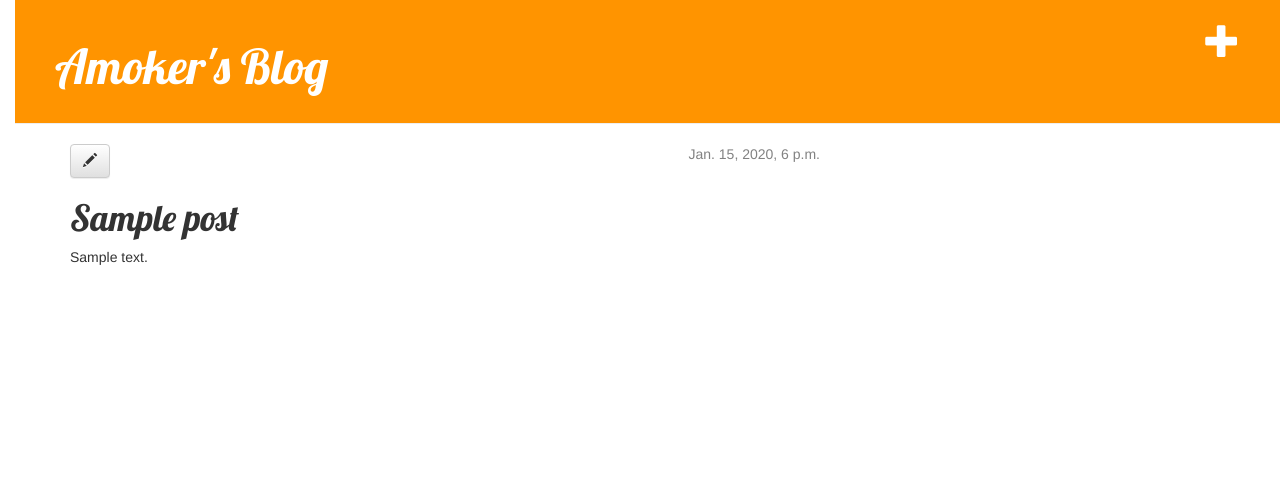
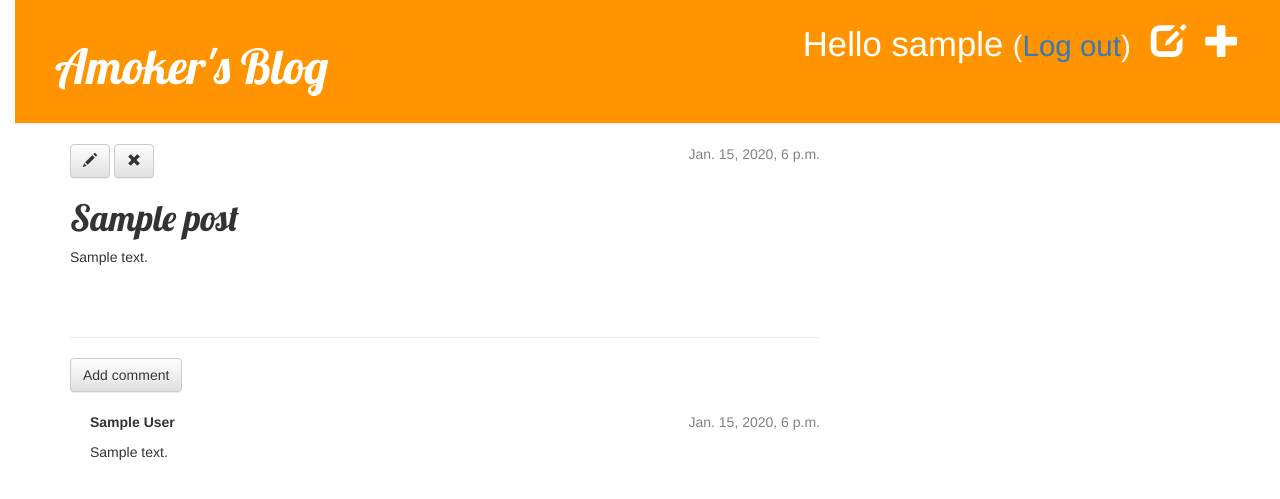
Before and after one commit to amoker/my-first-blog, a Django app: page /post/1/ in a window 1280 px wide. Shown: the top 499 px of the page. Run offline with Django 3.2, Linux system fonts and the light colour scheme; a user stored in the database is signed in; tables that the repository leaves empty hold one stand-in row (values such as "Sample post"); some libraries are stand-ins or nearby versions.

Commit message:
finish the extension

```diff
--- a/blog/admin.py
+++ b/blog/admin.py
@@ -1,5 +1,6 @@
 from django.contrib import admin
-from .models import Post
-
+from .models import Post, Comment
+# 在http://127.0.0.1:8000/admin/提供对以下模型的管理
 
 admin.site.register(Post)
+admin.site.register(Comment)
--- a/blog/models.py
+++ b/blog/models.py
@@ -15,3 +15,22 @@ class Post(models.Model):
 
     def __str__(self):
         return self.title
+
+    def approved_comments(self):
+        return self.comments.filter(approved_comment=True)
+
+
+class Comment(models.Model):
+    post = models.ForeignKey('blog.Post', related_name='comments')
+    # related_name allows us to have access to comments from within the Post model.
+    author = models.CharField(max_length=200)
+    text = models.TextField()
+    created_date = models.DateTimeField(default=timezone.now)
+    approved_comment = models.BooleanField(default=False)
+
+    def approve(self):
+        self.approved_comment = True
+        self.save()
+
+    def __str__(self):
+        return self.text
--- a/blog/static/css/blog.css
+++ b/blog/static/css/blog.css
@@ -52,3 +52,7 @@ h1, h2, h3, h4 {
 .post h1 a, .post h1 a:visited {
     color: #000000;
 }
+
+.comment {
+    margin: 20px 0px 20px 20px;
+}
--- a/blog/templates/blog/base.html
+++ b/blog/templates/blog/base.html
@@ -13,8 +13,12 @@
         <div class="page-header">
             {% if user.is_authenticated %}
                 <a href="{% url 'post_new' %}" class="top-menu"><span class="glyphicon glyphicon-plus"></span></a>
+                <a href="{% url 'post_draft_list' %}" class="top-menu"><span class="glyphicon glyphicon-edit"></span></a>
+                <p class="top-menu">Hello {{ user.username }} <small>(<a href="{% url 'logout' %}">Log out</a>)</small></p>
+            {% else %}
+                <a href="{% url 'login' %}" class="top-menu"><span class="glyphicon glyphicon-lock"></span></a>
             {% endif %}
-            <h1><a href="">Amoker's Blog</a></h1>
+            <h1><a href="{% url 'post_list' %}">Amoker's Blog</a></h1>
         </div>
         <div class="content container">
             <div class="row">
--- a/blog/templates/blog/post_detail.html
+++ b/blog/templates/blog/post_detail.html
@@ -6,9 +6,35 @@
             <div class="date">
                 {{ post.published_date }}
             </div>
+        {% else %}
+            <a class="btn btn-default" href="{% url 'post_publish' pk=post.pk %}">Publish</a>
         {% endif %}
-        <a class="btn btn-default" href="{% url 'post_edit' pk=post.pk %}"><span class="glyphicon glyphicon-pencil"></span></a>
+        {% if user.is_authenticated %}
+            <a class="btn btn-default" href="{% url 'post_edit' pk=post.pk %}"><span class="glyphicon glyphicon-pencil"></span></a>
+            <a class="btn btn-default" href="{% url 'post_remove' pk=post.pk %}"><span class="glyphicon glyphicon-remove"></span></a>
+        {% else %}
+            <a href="{% url 'login' %}" class="top-menu"><span class="glyphicon glyphicon-lock"></span></a>
+        {% endif %}
         <h1>{{ post.title }}</h1>
         <p>{{ post.text|linebreaksbr }}</p>
     </div>
+    <hr>
+    <a class="btn btn-default" href="{% url 'add_comment_to_post' pk=post.pk %}">Add comment</a>
+    {% for comment in post.comments.all %}
+        {% if user.is_authenticated or comment.approved_comment %}
+        <div class="comment">
+            <div class="date">
+                {{ comment.created_date }}
+                {% if not comment.approved_comment %}
+                    <a class="btn btn-default" href="{% url 'comment_remove' pk=comment.pk %}"><span class="glyphicon glyphicon-remove"></span></a>
+                    <a class="btn btn-default" href="{% url 'comment_approve' pk=comment.pk %}"><span class="glyphicon glyphicon-ok"></span></a>
+                {% endif %}
+            </div>
+            <strong>{{ comment.author }}</strong>
+            <p>{{ comment.text|linebreaks }}</p>
+        </div>
+        {% endif %}
+    {% empty %}
+        <p>No comments here yet :(</p>
+    {% endfor %}
 {% endblock %}
--- a/blog/templates/blog/post_list.html
+++ b/blog/templates/blog/post_list.html
@@ -8,6 +8,7 @@
             </div>
             <h1><a href="{% url 'post_detail' pk=post.pk %}">{{ post.title }}</a></h1>
             <p>{{ post.text|linebreaksbr }}</p>
+            <a href="{% url 'post_detail' pk=post.pk %}">Comments: {{ post.approved_comments.count }}</a>
         </div>
     {% endfor %}
 {% endblock content %}
--- a/blog/urls.py
+++ b/blog/urls.py
@@ -4,7 +4,13 @@ from . import views
 
 urlpatterns = [
     url(r'^$', views.post_list, name='post_list'),
-    url(r'^post/(?P<pk>[0-9]+)/$', views.post_detail, name='post_detail'),  # (?P<pk>[0-9]+)把括号里的东西转变成pk的变量并传递给view
+    url(r'^post/(?P<pk>\d+)/$', views.post_detail, name='post_detail'),  # (?P<pk>[0-9]+)把括号里的东西转变成pk的变量并传递给view
     url(r'^post/new/$', views.post_new, name='post_new'),
-    url(r'^post/(?P<pk>[0-9]+)/edit/$', views.post_edit, name='post_edit'),
+    url(r'^post/(?P<pk>\d+)/edit/$', views.post_edit, name='post_edit'),
+    url(r'^drafts/$', views.post_draft_list, name='post_draft_list'),
+    url(r'^post/(?P<pk>\d+)/publish/$', views.post_publish, name='post_publish'),
+    url(r'^post/(?P<pk>\d+)/remove/$', views.post_remove, name='post_remove'),
+    url(r'^post/(?P<pk>\d+)/comment/$', views.add_comment_to_post, name='add_comment_to_post'),
+    url(r'^comment/(?P<pk>\d+)/approve/$', views.comment_approve, name='comment_approve'),
+    url(r'^comment/(?P<pk>\d+)/remove/$', views.comment_remove, name='comment_remove'),
 ]
--- a/blog/views.py
+++ b/blog/views.py
@@ -1,7 +1,8 @@
 from django.shortcuts import render, get_object_or_404, redirect
 from django.utils import timezone
-from .models import Post
-from .forms import PostForm
+from django.contrib.auth.decorators import login_required
+from .models import Post, Comment
+from .forms import PostForm, CommentForm
 
 
 # 这就是 views 应该做的：连接模型和模板。
@@ -19,13 +20,13 @@ def post_detail(request, pk):  # 注意需要接收pk
     return render(request, 'blog/post_detail.html', {'post': post})
 
 
+@login_required
 def post_new(request):
     if request.method == "POST":
         form = PostForm(request.POST)
         if form.is_valid():
             post = form.save(commit=False)
             post.author = request.user
-            post.published_date = timezone.now()
             post.save()
             return redirect('post_detail', pk=post.pk)   # 第一个参数为url中定义的别名
     else:
@@ -33,6 +34,7 @@ def post_new(request):
     return render(request, 'blog/post_edit.html', {'form': form})
 
 
+@login_required
 def post_edit(request, pk):
     post = get_object_or_404(Post, pk=pk)
     if request.method == "POST":
@@ -40,9 +42,56 @@ def post_edit(request, pk):
         if form.is_valid():
             post = form.save(commit=False)
             post.author = request.user
-            post.published_date = timezone.now()
             post.save()
             return redirect('post_detail', pk=post.pk)
     else:
         form = PostForm(instance=post)
     return render(request, 'blog/post_edit.html', {'form': form})
+
+
+@login_required
+def post_draft_list(request):
+    posts = Post.objects.filter(published_date__isnull=True).order_by('created_date')
+    return render(request, 'blog/post_draft_list.html', {'posts': posts})
+
+
+@login_required
+def post_publish(request, pk):
+    post = get_object_or_404(Post, pk=pk)
+    post.publish()
+    return redirect('post_detail', pk=pk)
+
+
+@login_required
+def post_remove(request, pk):
+    post = get_object_or_404(Post, pk=pk)
+    post.delete()
+    return redirect('post_list')
+
+
+def add_comment_to_post(request, pk):
+    post = get_object_or_404(Post, pk=pk)
+    if request.method == 'POST':
+        form = CommentForm(request.POST)
+        if form.is_valid():
+            comment = form.save(commit=False)
+            comment.post = post
+            comment.save()
+            return redirect('post_detail', pk=post.pk)
+    else:
+        form = CommentForm()
+    return render(request, 'blog/add_comment_to_post.html', {'form': form})
+
+
+@login_required
+def comment_approve(request, pk):
+    comment = get_object_or_404(Comment, pk=pk)
+    comment.approve()
+    return redirect('post_detail', pk=comment.post.pk)
+
+
+@login_required
+def comment_remove(request, pk):
+    comment = get_object_or_404(Comment, pk=pk)
+    comment.delete()
+    return redirect('post_detail', pk=comment.post.pk)
--- a/mysite/settings.py
+++ b/mysite/settings.py
@@ -102,3 +102,5 @@ USE_TZ = True
 
 STATIC_URL = '/static/'
 STATIC_ROOT = os.path.join(BASE_DIR, 'static')
+
+LOGIN_REDIRECT_URL = '/'
--- a/mysite/urls.py
+++ b/mysite/urls.py
@@ -1,5 +1,6 @@
 from django.conf.urls import include, url
 from django.contrib import admin
+from django.contrib.auth import views
 
 urlpatterns = [
     # Examples:
@@ -9,4 +10,6 @@ urlpatterns = [
 
     url(r'^admin/', include(admin.site.urls)),
     url(r'', include('blog.urls')),  # 把访问 'http://127.0.0.1:8000/' 的请求转到 blog.urls
+    url(r'^accounts/login/$', views.login, name='login'),
+    url(r'^accounts/logout/$', views.logout, name='logout', kwargs={'next_page': '/'}),
 ]
```
Also changed, not shown: blog/forms.py (+8 -1 lines), blog/templates/blog/add_comment_to_post.html (added, +9 -0 lines), blog/templates/blog/post_draft_list.html (added, +11 -0 lines), blog/templates/registration/login.html (added, +24 -0 lines), blog/migrations/0002_comment.py (added).
